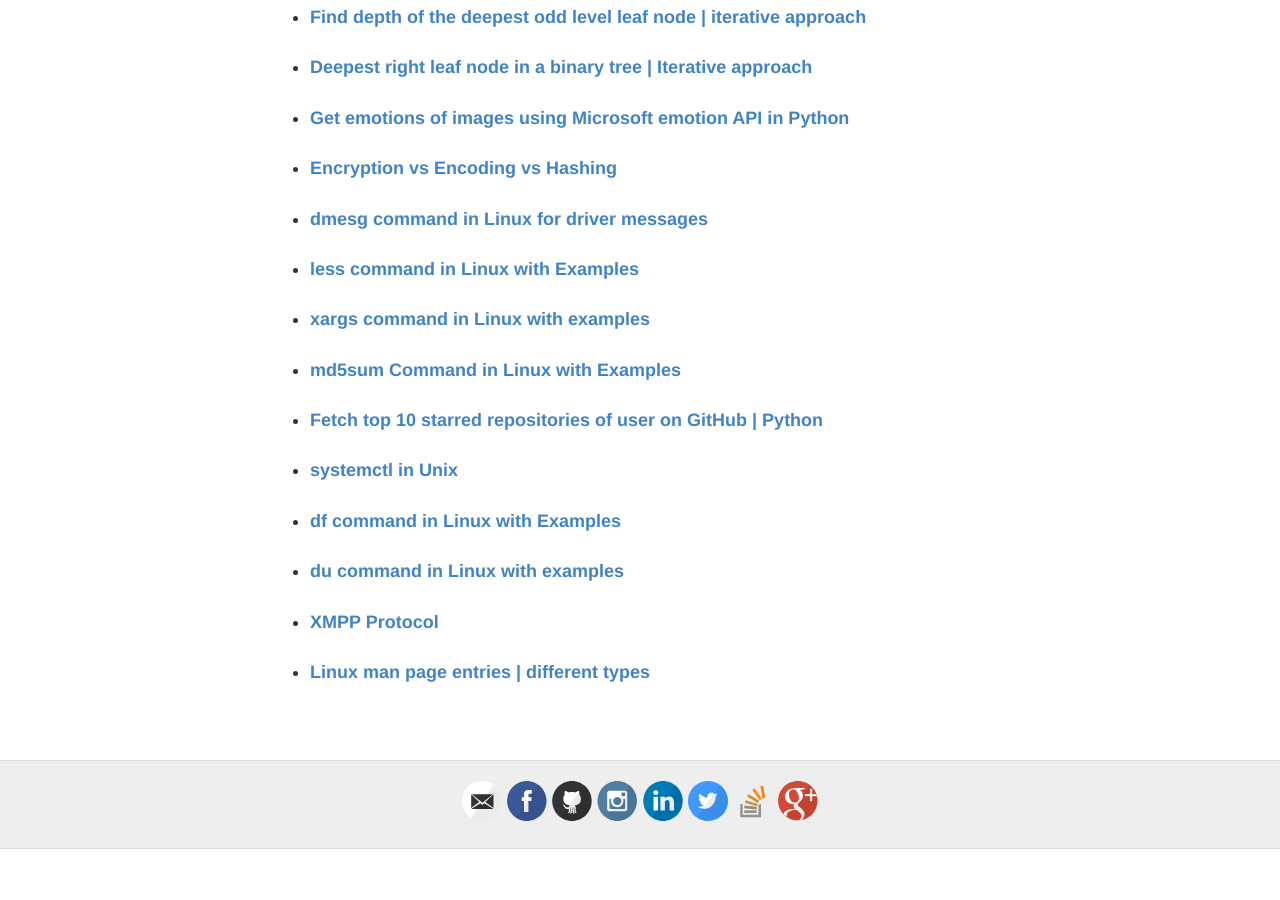
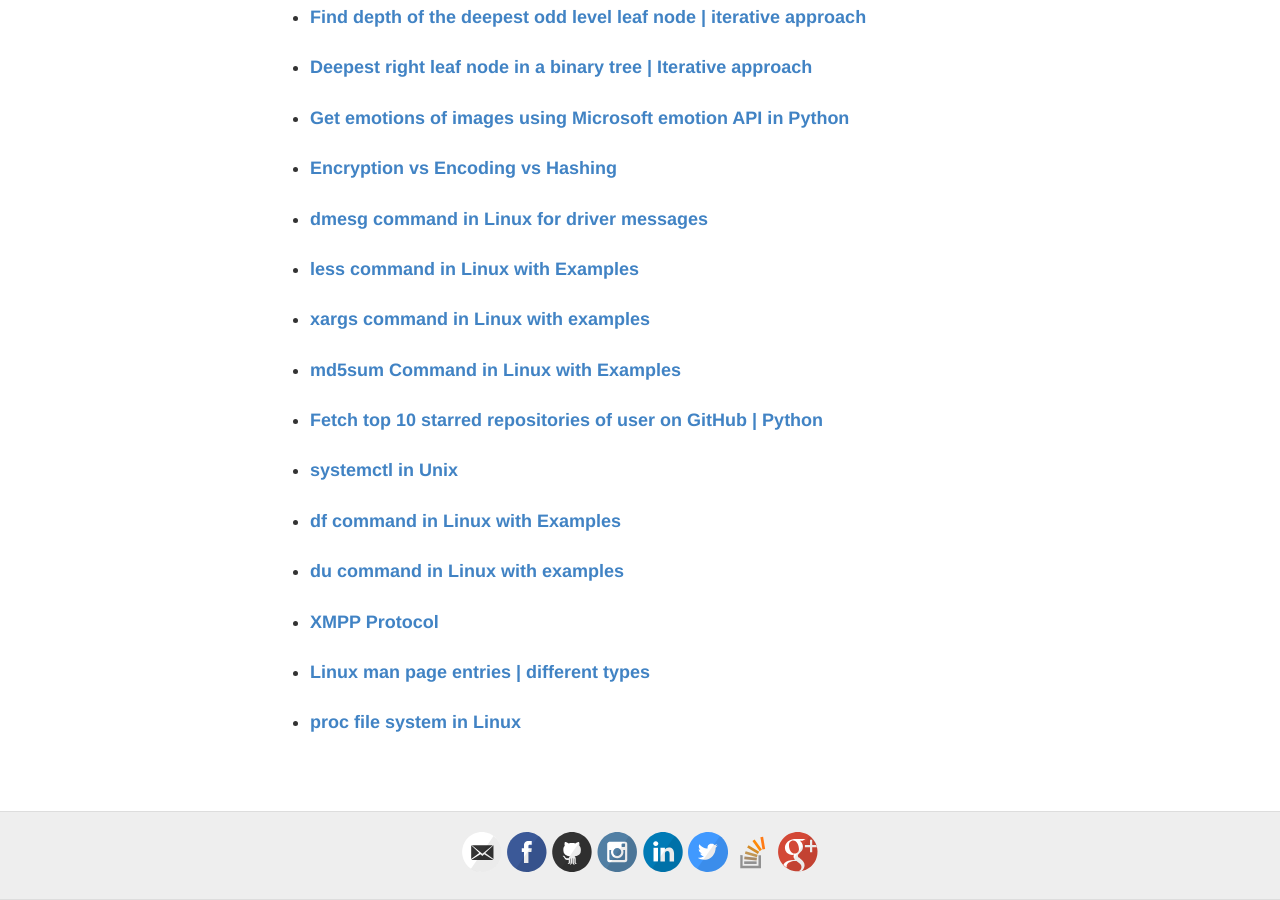
Before and after one commit to msdeep14/msdeep14.github.io, a Jekyll site: the page built from projects/geeksforgeeks_articles.html, in a window 1280 px wide and 900 px high, scrolled down 2129 px. Built offline with Jekyll 4.4.1, drawn with Linux system fonts in a browser that asks for light colours; before the commit the page ends 2978 px from its top, so only the background shows below that.

Commit message:
add geeksforgeeks article link

```diff
--- a/projects/geeksforgeeks_articles.html
+++ b/projects/geeksforgeeks_articles.html
@@ -67,6 +67,7 @@ permalink: /projects/geeksforgeeks_articles
         <li><strong><a target="_blank" href = "https://www.geeksforgeeks.org/du-command-linux-examples/">du command in Linux with examples</a></strong></li><br/>
         <li><strong><a target="_blank" href = "https://www.geeksforgeeks.org/xmpp-protocol/">XMPP Protocol</a></strong></li><br/>
         <li><strong><a target="_blank" href = "https://www.geeksforgeeks.org/linux-man-page-entries-different-types/">Linux man page entries | different types</a></strong></li><br/>
+        <li><strong><a target="_blank" href = "https://www.geeksforgeeks.org/proc-file-system-linux/">proc file system in Linux</a></strong></li><br/>
     </ul>
 </p>
 </body>
```
